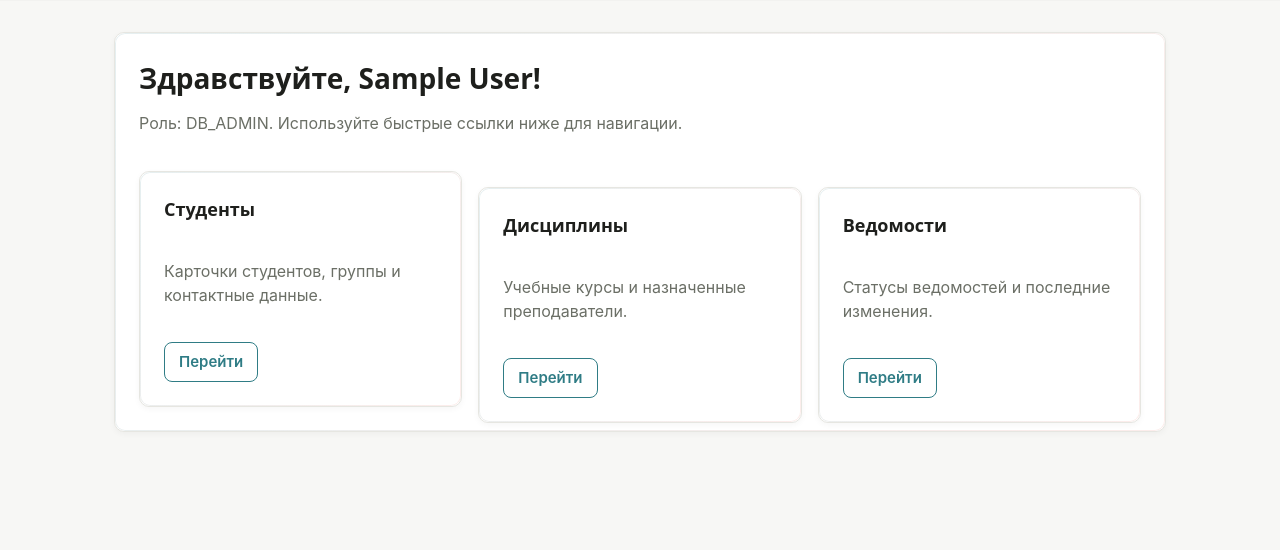
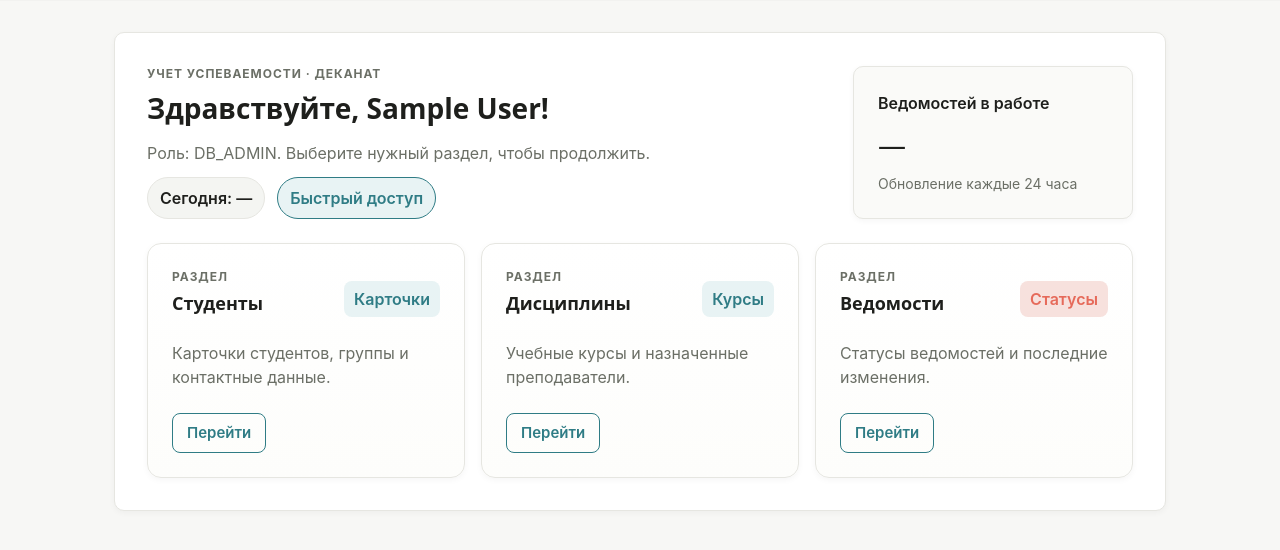
Before and after one commit to pushkinpushkin/dekanat, a Flask app: page / in a window 1280 px wide. Shown: the part 57-607 px from the top of the page. Run offline with Flask 3, Linux system fonts and the light colour scheme; a user stored in the database is signed in; tables that the repository leaves empty hold one stand-in row (values such as "Sample post").

Commit message:
Redesign home page layout with new panels

```diff
--- a/static/style.css
+++ b/static/style.css
@@ -453,6 +453,142 @@
   max-width: 640px;
 }
 
+.home-section {
+  background: var(--color-surface);
+  border: 1px solid var(--color-border);
+  border-radius: var(--radius-lg);
+  padding: var(--space-6);
+  box-shadow: var(--shadow-sm);
+}
+
+.home-hero {
+  display: grid;
+  grid-template-columns: 2fr 1fr;
+  gap: var(--space-5);
+  align-items: center;
+}
+
+.home-hero__text h1 {
+  margin-bottom: var(--space-3);
+}
+
+.home-hero__meta {
+  display: flex;
+  gap: var(--space-3);
+  flex-wrap: wrap;
+}
+
+.home-hero__aside {
+  display: flex;
+  justify-content: flex-end;
+}
+
+.stat-tile {
+  width: 100%;
+  max-width: 280px;
+  padding: var(--space-5);
+  border: 1px solid var(--color-border);
+  border-radius: var(--radius-lg);
+  background: #fafaf8;
+  box-shadow: var(--shadow-sm);
+  display: flex;
+  flex-direction: column;
+  gap: var(--space-2);
+}
+
+.stat-tile__label {
+  font-weight: 600;
+  color: var(--color-text);
+}
+
+.stat-tile__value {
+  font-size: 28px;
+  font-family: var(--font-heading);
+}
+
+.stat-tile__hint {
+  font-size: 14px;
+}
+
+.chip {
+  display: inline-flex;
+  align-items: center;
+  gap: 6px;
+  padding: 8px 12px;
+  border-radius: 999px;
+  border: 1px solid var(--color-border);
+  background: #f4f5f2;
+  color: var(--color-text);
+  font-weight: 600;
+}
+
+.chip--accent {
+  border-color: var(--color-accent);
+  color: var(--color-accent);
+  background: var(--color-accent-weak);
+}
+
+.eyebrow {
+  letter-spacing: 0.08em;
+  text-transform: uppercase;
+  font-size: 12px;
+  font-weight: 700;
+  color: var(--color-text-muted);
+  margin: 0 0 4px;
+}
+
+.panel-grid {
+  display: grid;
+  grid-template-columns: repeat(auto-fit, minmax(260px, 1fr));
+  gap: var(--space-4);
+  margin-top: var(--space-5);
+}
+
+.panel {
+  display: flex;
+  flex-direction: column;
+  gap: var(--space-3);
+  padding: var(--space-5);
+  background: linear-gradient(180deg, #fff 0%, #fdfdfb 100%);
+  border: 1px solid var(--color-border);
+  border-radius: 14px;
+  box-shadow: var(--shadow-sm);
+  min-height: 230px;
+  transition: transform var(--transition-base), box-shadow var(--transition-base), border-color var(--transition-base);
+}
+
+.panel:hover {
+  transform: translateY(-3px);
+  box-shadow: var(--shadow-md);
+  border-color: var(--color-accent);
+}
+
+.panel__header {
+  display: flex;
+  align-items: center;
+  justify-content: space-between;
+  gap: var(--space-3);
+}
+
+.panel__footer {
+  margin-top: auto;
+}
+
+.pill {
+  display: inline-flex;
+  align-items: center;
+  padding: 6px 10px;
+  border-radius: var(--radius-md);
+  background: var(--color-accent-weak);
+  color: var(--color-accent);
+  font-weight: 600;
+}
+
+.pill--warning {
+  background: var(--color-cta-weak);
+  color: var(--color-cta);
+}
+
 .badge {
   display: inline-flex;
   align-items: center;
@@ -525,4 +661,12 @@
   .page {
     padding: var(--space-5) 0;
   }
+
+  .home-hero {
+    grid-template-columns: 1fr;
+  }
+
+  .home-section {
+    padding: var(--space-5);
+  }
 }
--- a/templates/index.html
+++ b/templates/index.html
@@ -1,28 +1,67 @@
 {% extends 'layout.html' %}
 {% block content %}
-<section class="section card">
-    <div class="hero">
-        <div class="hero__text">
+<section class="home-section">
+    <div class="home-hero">
+        <div class="home-hero__text">
+            <p class="eyebrow">Учет успеваемости · Деканат</p>
             <h1>Здравствуйте, {{ current_user.full_name }}!</h1>
-            <p>Роль: {{ current_user.role }}. Используйте быстрые ссылки ниже для навигации.</p>
+            <p class="muted">Роль: {{ current_user.role }}. Выберите нужный раздел, чтобы продолжить.</p>
+            <div class="home-hero__meta">
+                <span class="chip">Сегодня: {{ current_date|default('—') }}</span>
+                <span class="chip chip--accent">Быстрый доступ</span>
             </div>
         </div>
-    <div class="card-grid">
-        <div class="card">
+        <div class="home-hero__aside">
+            <div class="stat-tile">
+                <span class="stat-tile__label">Ведомостей в работе</span>
+                <span class="stat-tile__value">{{ open_gradebooks|default('—') }}</span>
+                <span class="stat-tile__hint muted">Обновление каждые 24 часа</span>
+            </div>
+        </div>
+    </div>
+
+    <div class="panel-grid">
+        <article class="panel">
+            <div class="panel__header">
+                <div>
+                    <p class="eyebrow">Раздел</p>
                     <h3>Студенты</h3>
+                </div>
+                <span class="pill">Карточки</span>
+            </div>
             <p class="muted">Карточки студентов, группы и контактные данные.</p>
+            <div class="panel__footer">
                 <a class="btn btn--secondary" href="{{ url_for('students.list_students') }}">Перейти</a>
             </div>
-        <div class="card">
+        </article>
+
+        <article class="panel">
+            <div class="panel__header">
+                <div>
+                    <p class="eyebrow">Раздел</p>
                     <h3>Дисциплины</h3>
+                </div>
+                <span class="pill">Курсы</span>
+            </div>
             <p class="muted">Учебные курсы и назначенные преподаватели.</p>
+            <div class="panel__footer">
                 <a class="btn btn--secondary" href="{{ url_for('courses.list_courses') }}">Перейти</a>
             </div>
-        <div class="card">
+        </article>
+
+        <article class="panel">
+            <div class="panel__header">
+                <div>
+                    <p class="eyebrow">Раздел</p>
                     <h3>Ведомости</h3>
+                </div>
+                <span class="pill pill--warning">Статусы</span>
+            </div>
             <p class="muted">Статусы ведомостей и последние изменения.</p>
+            <div class="panel__footer">
                 <a class="btn btn--secondary" href="{{ url_for('gradebooks.list_gradebooks') }}">Перейти</a>
             </div>
+        </article>
     </div>
 </section>
 {% endblock %}
```
Lines whose indentation alone changed are shown as unchanged.
